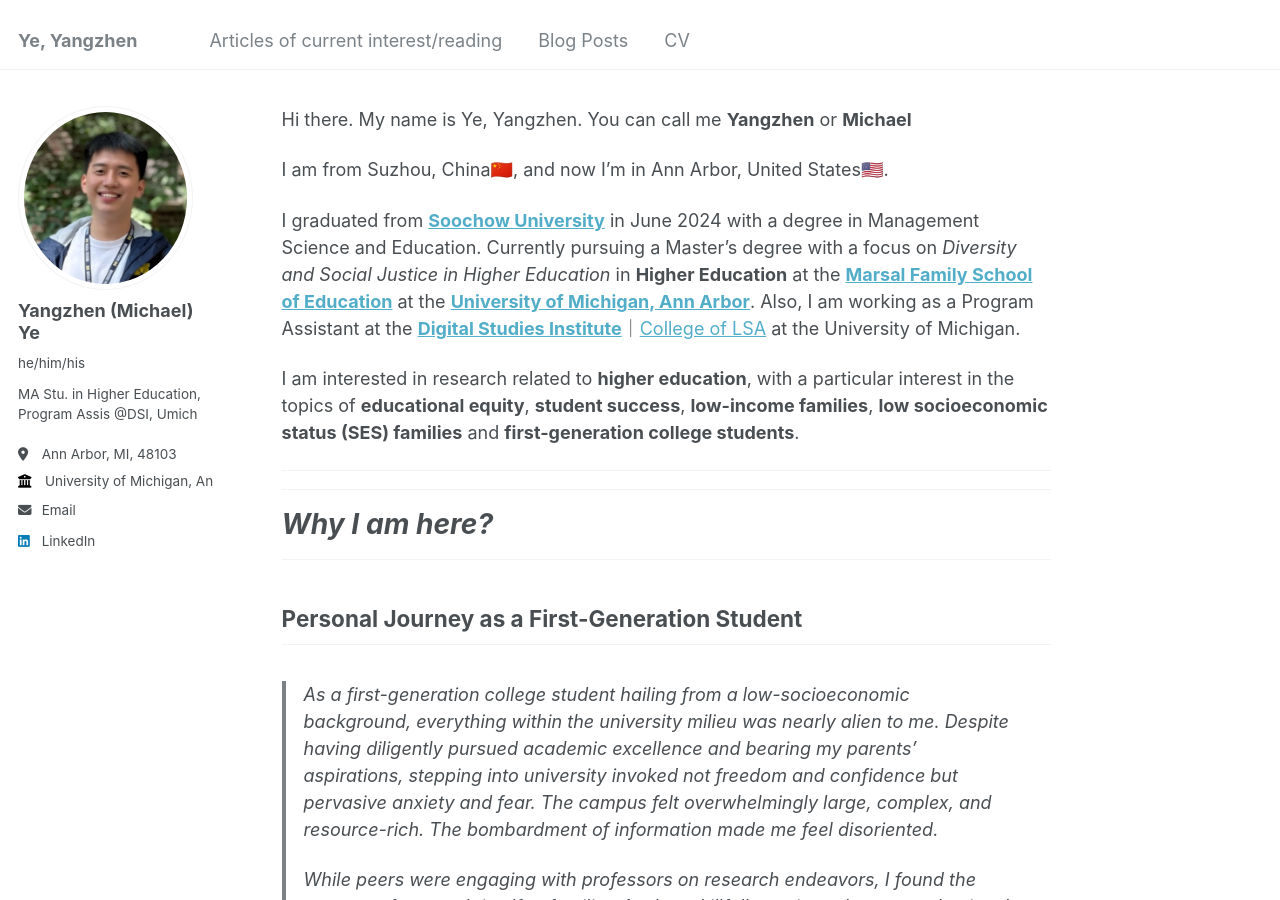
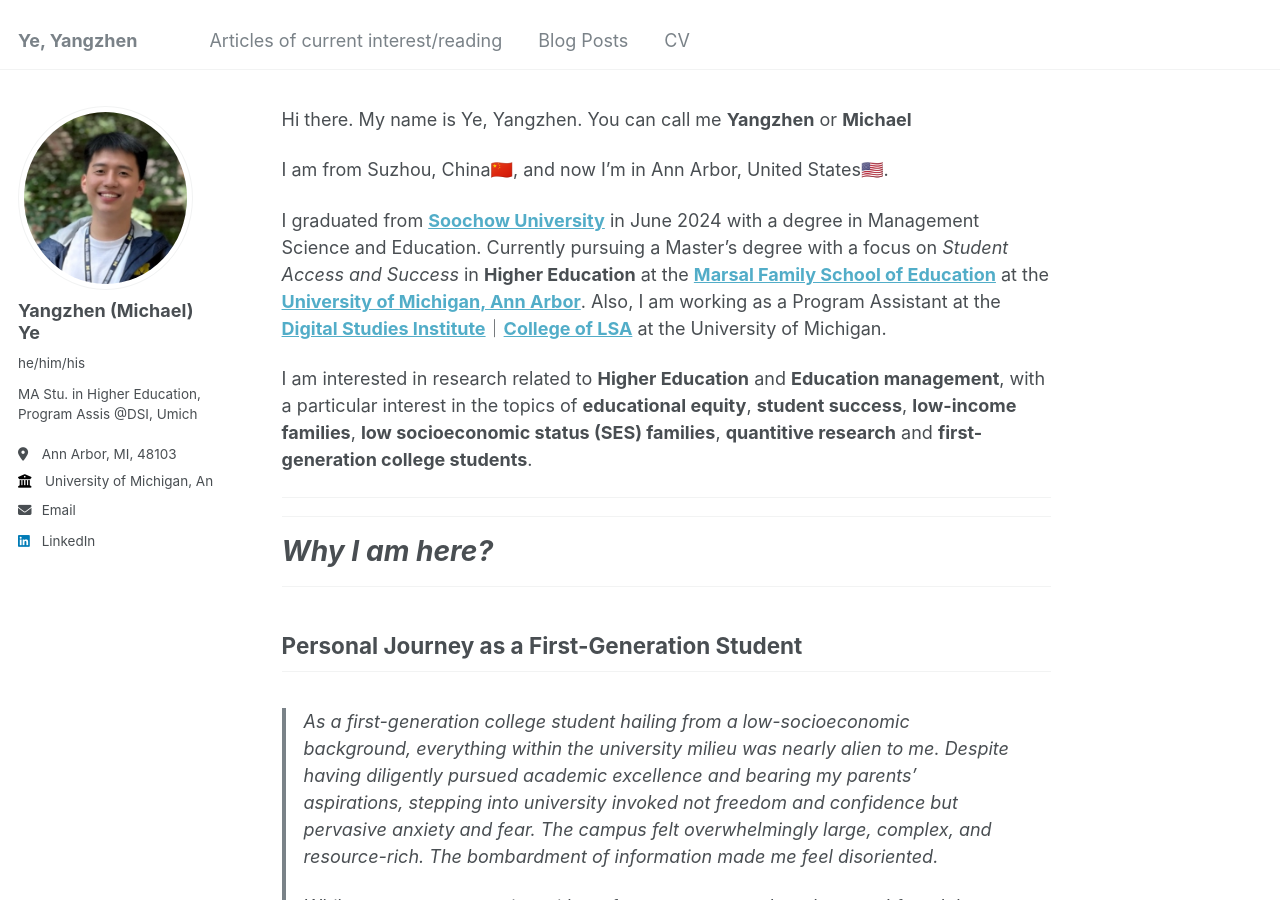
Before and after one commit to Yangzhen-Yeh/Yangzhen-Yeh.github.io, a Jekyll site: the page built from _pages/about.md, in a window 1280 px wide and 900 px high. Built offline with Jekyll 4.4.1, drawn with Linux system fonts in a browser that asks for light colours.

Commit message:
Update about.md

```diff
--- a/_pages/about.md
+++ b/_pages/about.md
@@ -11,9 +11,9 @@ Hi there. My name is Ye, Yangzhen. You can call me **Yangzhen** or **Michael**
 
 I am from Suzhou, China🇨🇳, and now I'm in Ann Arbor, United States🇺🇸.
 
-I graduated from [**Soochow University**](http://eng.suda.edu.cn/) in June 2024 with a degree in Management Science and Education. Currently pursuing a Master's degree with a focus on _Diversity and Social Justice in Higher Education_ in **Higher Education** at the [**Marsal Family School of Education**](https://marsal.umich.edu/) at the [**University of Michigan, Ann Arbor**](https://umich.edu/). Also, I am working as a Program Assistant at the [**Digital Studies Institute**](https://www.digitalstudies.umich.edu/)｜[College of LSA](https://lsa.umich.edu/) at the University of Michigan.
+I graduated from [**Soochow University**](http://eng.suda.edu.cn/) in June 2024 with a degree in Management Science and Education. Currently pursuing a Master's degree with a focus on _Student Access and Success_ in **Higher Education** at the [**Marsal Family School of Education**](https://marsal.umich.edu/) at the [**University of Michigan, Ann Arbor**](https://umich.edu/). Also, I am working as a Program Assistant at the [**Digital Studies Institute**](https://www.digitalstudies.umich.edu/)｜[**College of LSA**](https://lsa.umich.edu/) at the University of Michigan.
 
-I am interested in research related to **higher education**, with a particular interest in the topics of **educational equity**, **student success**, **low-income families**, **low socioeconomic status (SES) families** and **first-generation college students**.
+I am interested in research related to **Higher Education** and **Education management**, with a particular interest in the topics of **educational equity**, **student success**, **low-income families**, **low socioeconomic status (SES) families**, **quantitive research** and **first-generation college students**.
 
 ---
 
```
